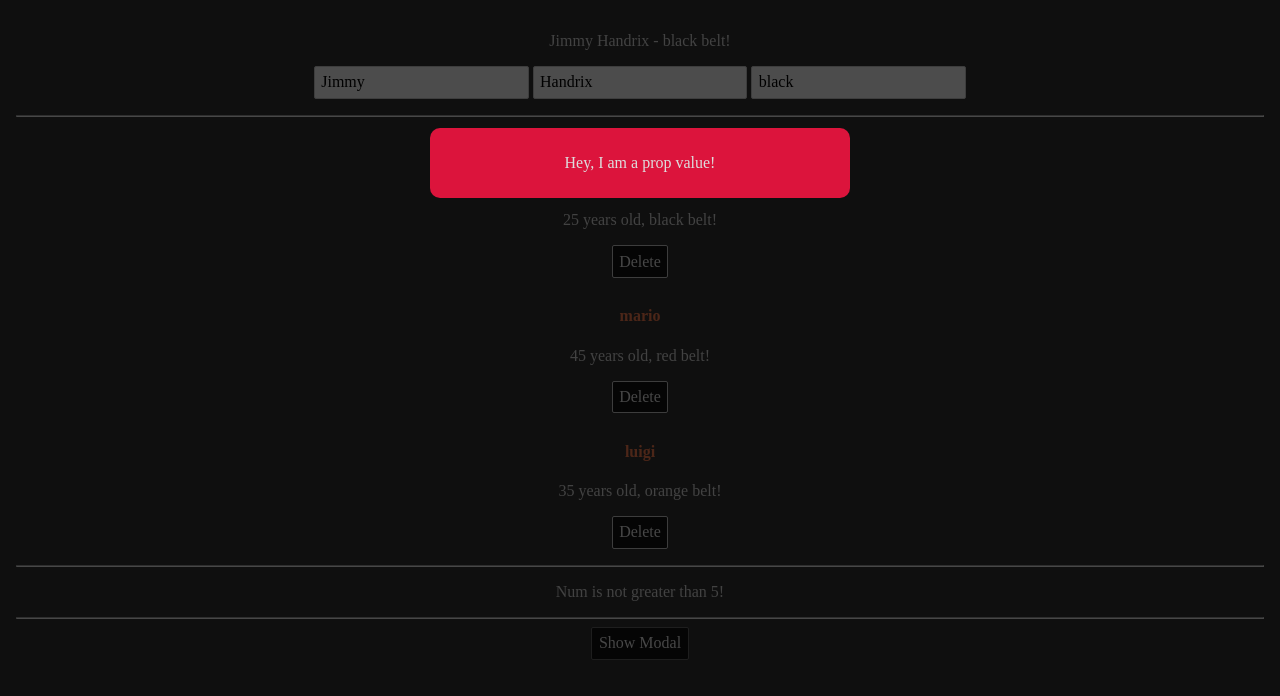
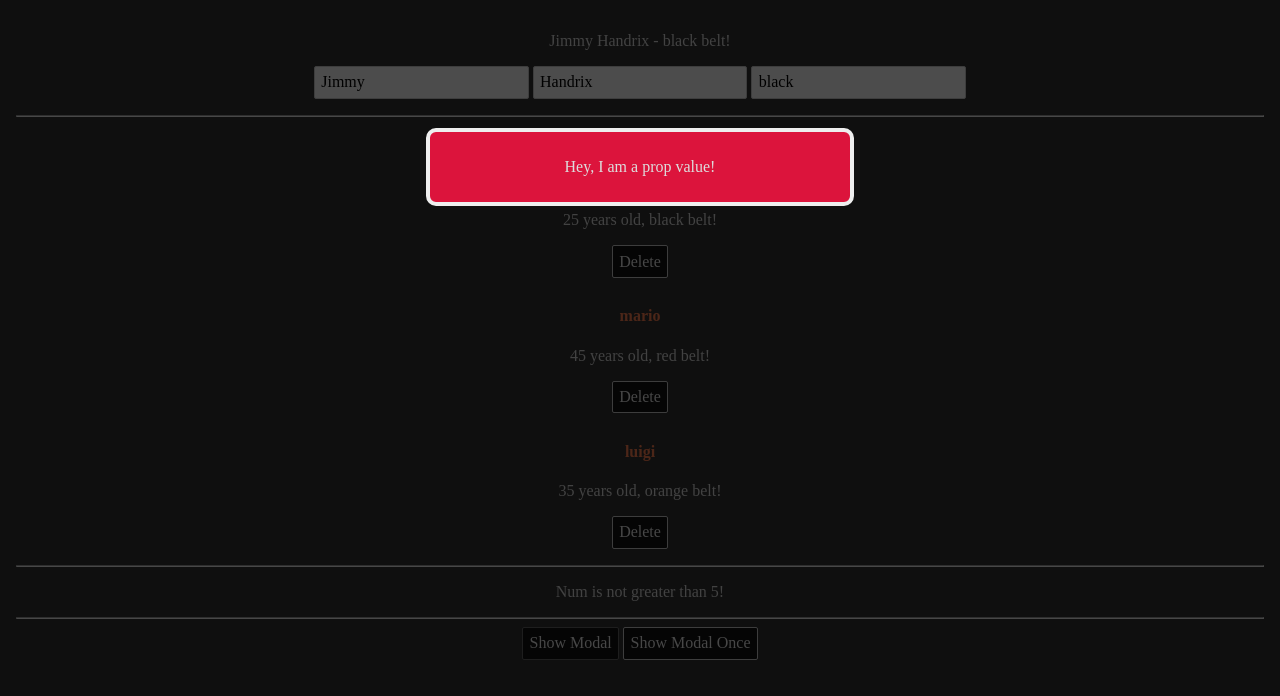
Before and after one commit to SinisaVukmirovic/Svelte-Tutorial-for-Beginners, a Svelte app: page / in a window 1280 px wide. Both pictures are taken after a click on the button "Show Modal". Shown: the top 696 px of the page. Built offline with nearby package versions, Linux system fonts and the light colour scheme.

Commit message:
Event Modifiers

```diff
--- a/src/App.svelte
+++ b/src/App.svelte
@@ -116,6 +116,8 @@
 	<hr>
 
 	<button on:click={toggleModal}>Show Modal</button>
+	<!-- open modal button that works only once with event modifier -->
+	<button on:click|once={toggleModal}>Show Modal Once</button>
 
 </main>
 
--- a/src/Modal.svelte
+++ b/src/Modal.svelte
@@ -10,15 +10,24 @@
     // to pass prop from outside of this component we must export it
     // export let propsMsg = 'Default value';
     // default value can alse be given
+
+    // event modifiers
+    // some of the more common ones are:
+    // once - makes sure that event can only fire once (removes handler)
+    // preventDefault - prevent the default action
+    // self - only fires the event if the clicked element is the target
 </script>
 
 <!-- === MOCK UP === -->
 {#if showModal}
-    <div class="backdrop" class:promotion={isPromotion} on:click>
+    <!-- <div class="backdrop" class:promotion={isPromotion} on:click> -->
                                                     <!-- not defining on click event here
                                                     means that we want to "event forward" it
                                                     onto the parent element that is
                                                     using this components -->
+        <div class="backdrop" class:promotion={isPromotion} on:click|self>
+                                                                <!-- event modifier -->
+
         <div class="modal">
             <!-- passing prop from another component -->
             <p>{propsMsg}</p>
@@ -41,9 +50,11 @@
         margin: 10% auto;
         text-align: center;
         background: coral;
+        border: 4px solid #eee;
     }
 
     .promotion .modal {
         background: crimson;
+        border: 4px solid #eee;
     }
 </style>
```
